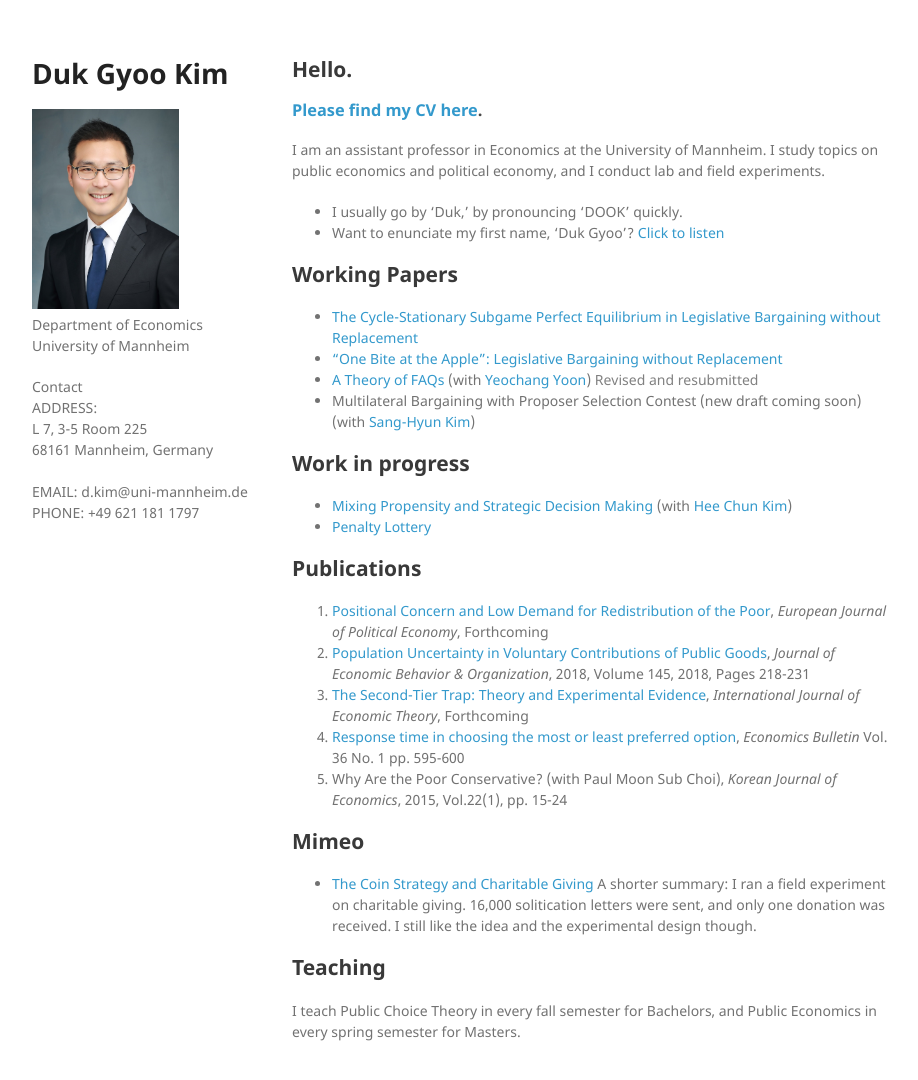
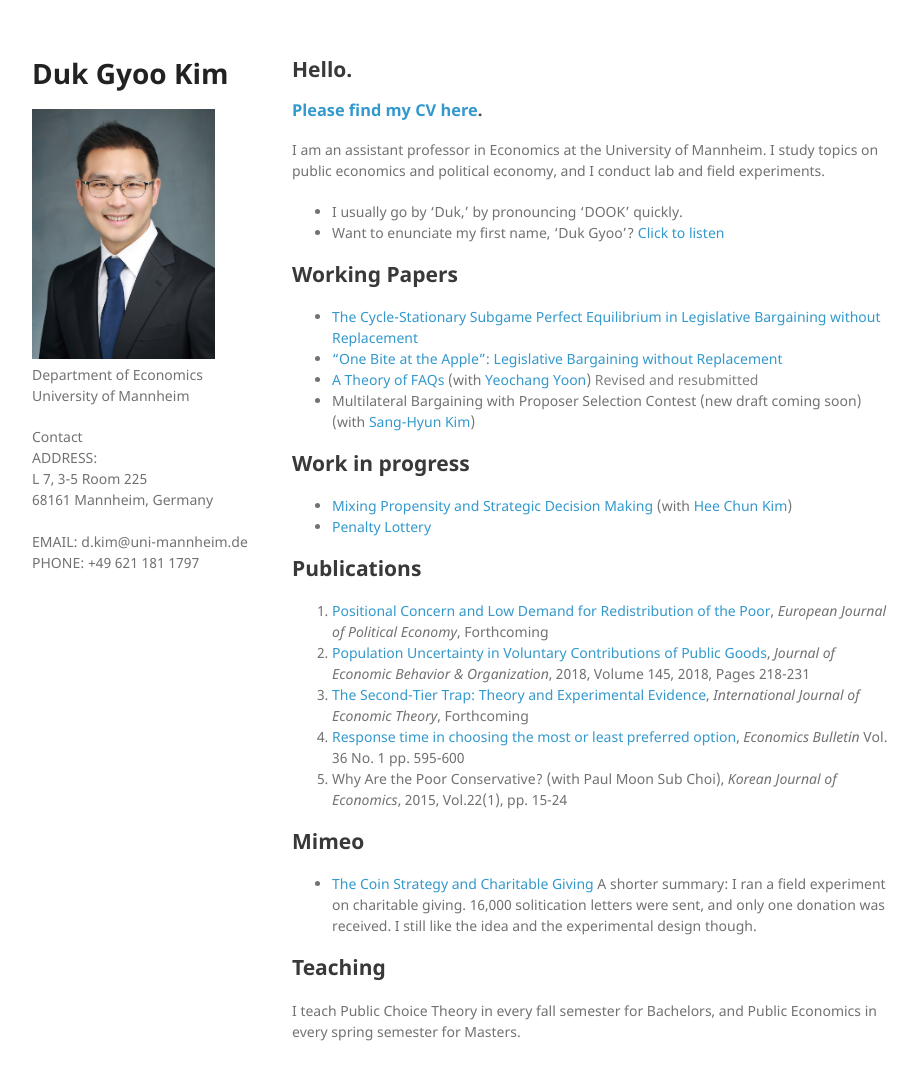
Before and after one commit to kimdukgyoo/kimdukgyoo.github.io, a Jekyll site: the page built from index.md, in a window 1280 px wide and 1112 px high. Shown: the top 1080 px of the window, without its empty margins (178-1096 px from the left). Built offline with Jekyll 4.4.1, drawn with Linux system fonts in a browser that asks for light colours; our own code applies the rules of GitHub Pages for plain Markdown files.

Commit message:
Update default.html

```diff
--- a/_layouts/default.html
+++ b/_layouts/default.html
@@ -19,7 +19,7 @@
 <!--        <h3><a href="./cv"> Curriculum Vitae </a></h3> -->
 <!--        <h3><a href="./research"> Research </a></h3> -->
 <!--        <h3><a href="./teaching"> Teaching </a></h3> -->
-        <div style="display:inline;float:center"><img border="0" height="200" src="./profile.JPG"></div>
+        <div style="display:inline;float:center"><img border="0" height="250" src="./profile.JPG"></div>
         <p>Department of Economics<br>University of Mannheim</p>
         <p>Contact <br> ADDRESS: <br> L 7, 3-5 Room 225 <br> 68161 Mannheim, Germany <br> <br> EMAIL: d.kim@uni-mannheim.de <br> PHONE: +49 621 181 1797</p>
 
```
